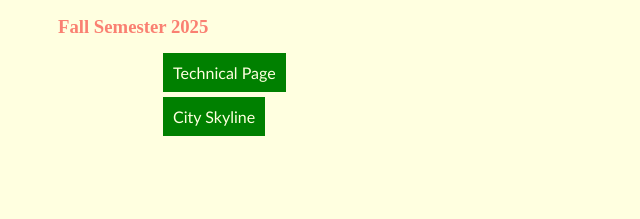
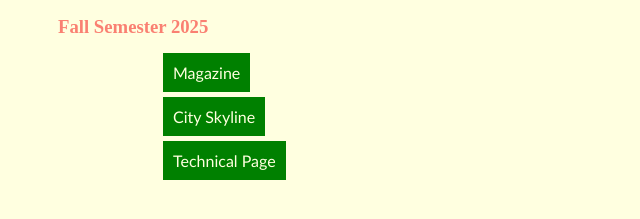
Before and after one commit to ruthiedr/mctc-html2, a plain HTML site: page index.html in a window 1280 px wide. Shown: the part 243-462 px from the top of the page, without its empty margins (0-640 px from the left). Drawn offline with Linux system fonts and the light colour scheme.

Commit message:
added magazine link

```diff
--- a/index.html
+++ b/index.html
@@ -50,8 +50,9 @@
       <h3>Fall Semester 2025</h3>
 
       <ul>
-          <ol><a href="technical.html">Technical Page</a></ol>
+        <ol><a href="magazine/index.html">Magazine</a></ol>
         <ol><a href="city-skyline/index.html">City Skyline</a></ol>
+        <ol><a href="technical.html">Technical Page</a></ol>
       </ul>
     </main>
     <!-- <script src="your.js"></script> -->
```
